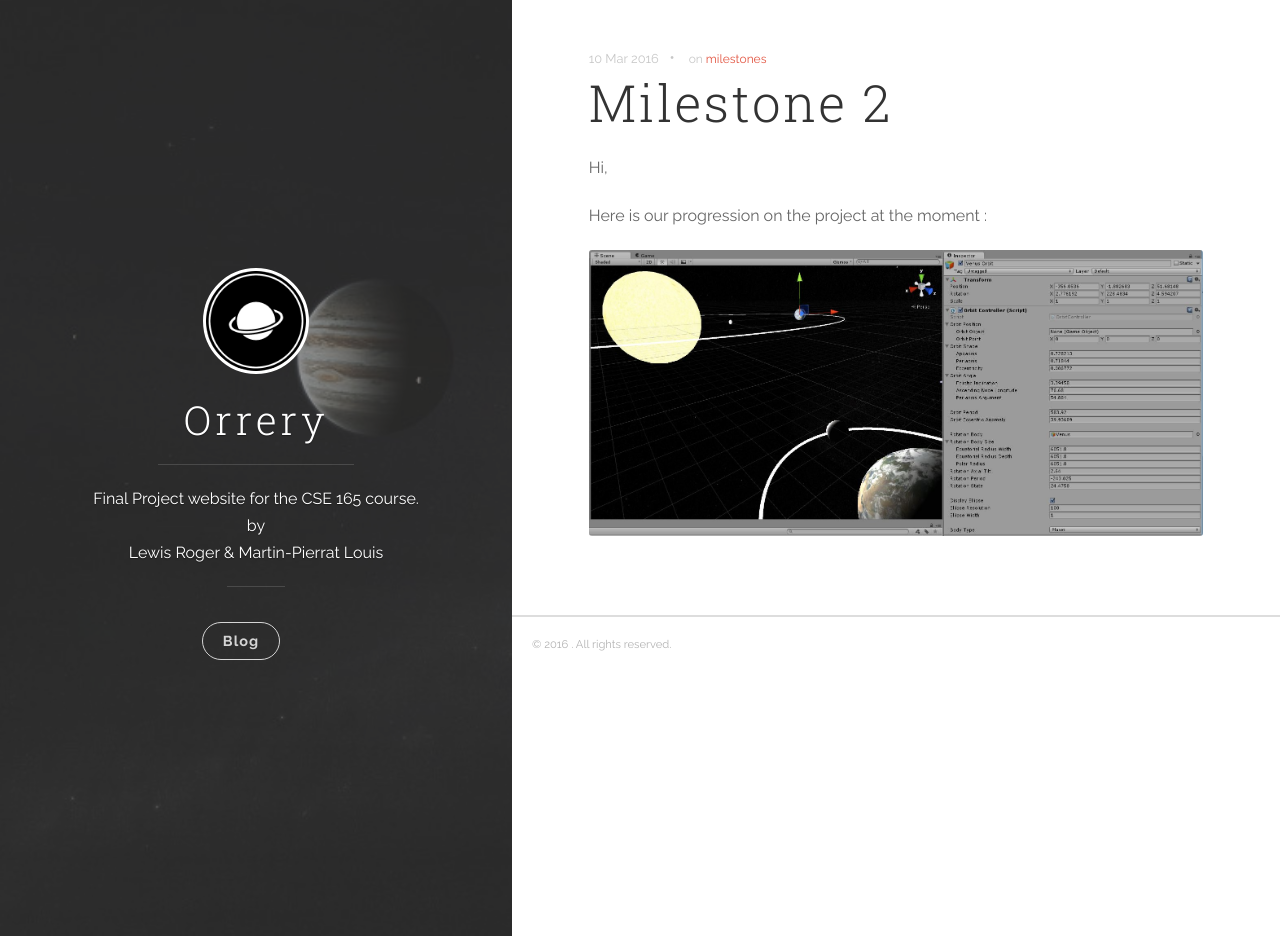
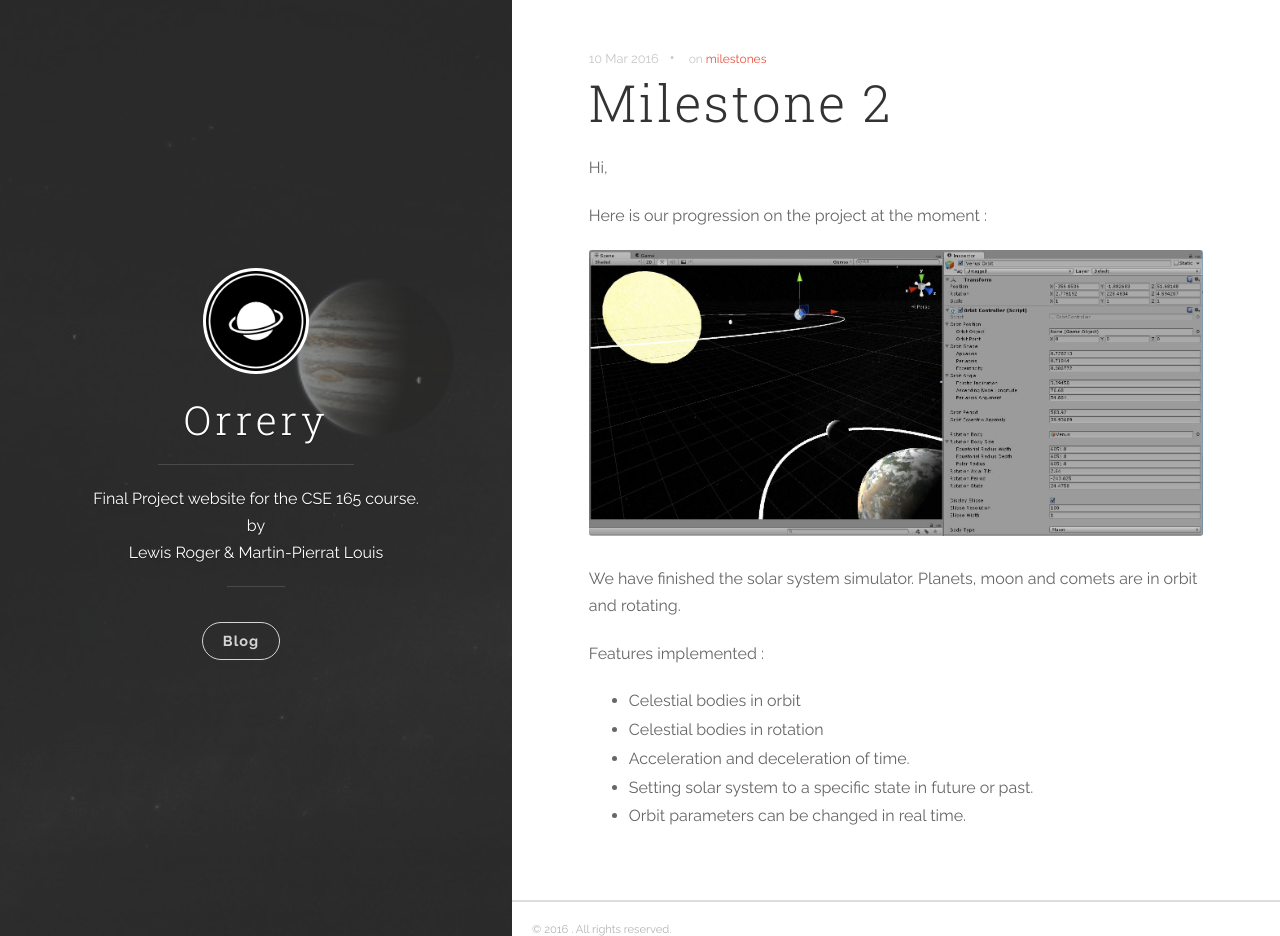
Before and after one commit to eroween/CSE-165-Assignment-5, a Jekyll site: the page built from _posts/2016-03-10-milestone-2.markdown, in a window 1280 px wide and 936 px high. Built offline with Jekyll 4.4.1, drawn with Linux system fonts in a browser that asks for light colours; nearby versions of some CDN libraries.

Commit message:
update text

```diff
--- a/_posts/2016-03-10-milestone-2.markdown
+++ b/_posts/2016-03-10-milestone-2.markdown
@@ -10,3 +10,12 @@ Hi,
 Here is our progression on the project at the moment :
 
 ![screenshot]({{ site.baseurl }}images/screenshot-unity.jpg)
+
+We have finished the solar system simulator. Planets, moon and comets are in orbit and rotating.
+
+Features implemented :
+- Celestial bodies in orbit
+- Celestial bodies in rotation
+- Acceleration and deceleration of time.
+- Setting solar system to a specific state in future or past.
+- Orbit parameters can be changed in real time.
```
